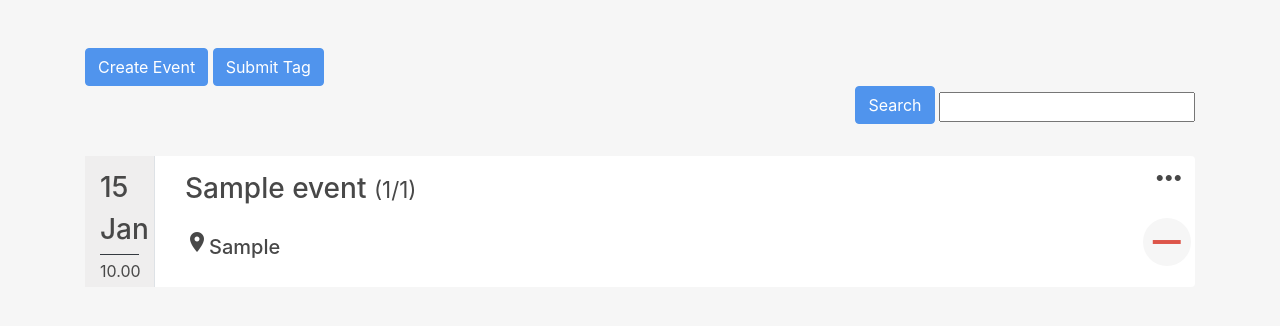
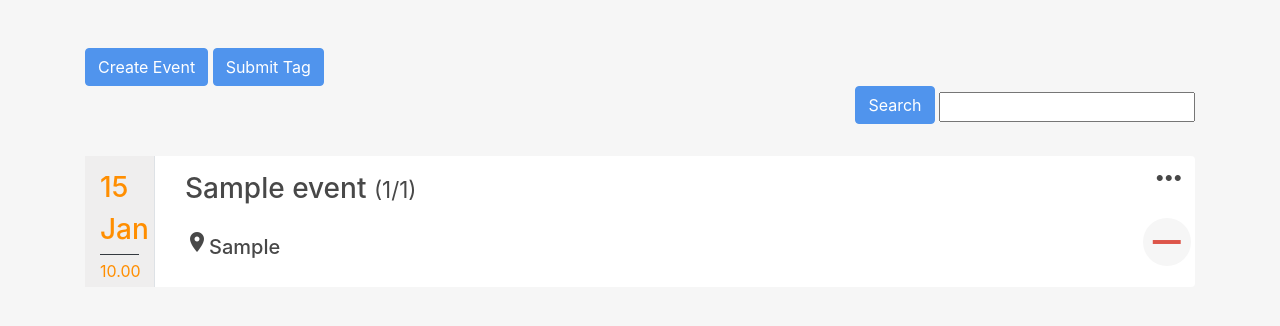
Before and after one commit to alicekore/Meet-and-Eat, a Django app: page / in a window 1280 px wide. Shown: the part 72-398 px from the top of the page. Run offline with Django 3.2, Linux system fonts and the light colour scheme; a user stored in the database is signed in; tables that the repository leaves empty hold one stand-in row (values such as "Sample post"); some libraries are stand-ins or nearby versions.

Commit message:
-added color to datefield

```diff
--- a/meeteat/meetandeat/static/meetandeat/css/global.css
+++ b/meeteat/meetandeat/static/meetandeat/css/global.css
@@ -244,6 +244,7 @@
     margin-left: -1px;
     padding-top: 15px;
     padding-bottom: 4px;
+    color: #ff8e00;
 }
 .headline{
     max-width: 85%;
```
